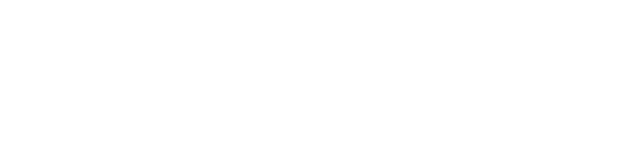
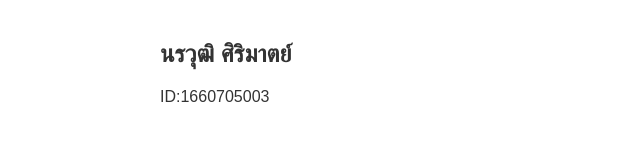
Before and after one commit to rachatapims-dotcom/lab-ecoworld, a plain HTML site: page index.html in a window 1280 px wide. Shown: the whole page, without its empty margins (0-640 px from the left). Drawn offline with Linux system fonts and the light colour scheme.

Commit message:
Add header and p

```diff
--- a/index.html
+++ b/index.html
@@ -14,6 +14,8 @@
 <body>
 
     <div class="container">
+        <h2>นรวุฒิ ศิริมาตย์</h2>
+        <P>ID:1660705003</P>
         </div>
 
     </body>
```
Also changed, not shown: 1 other file.
